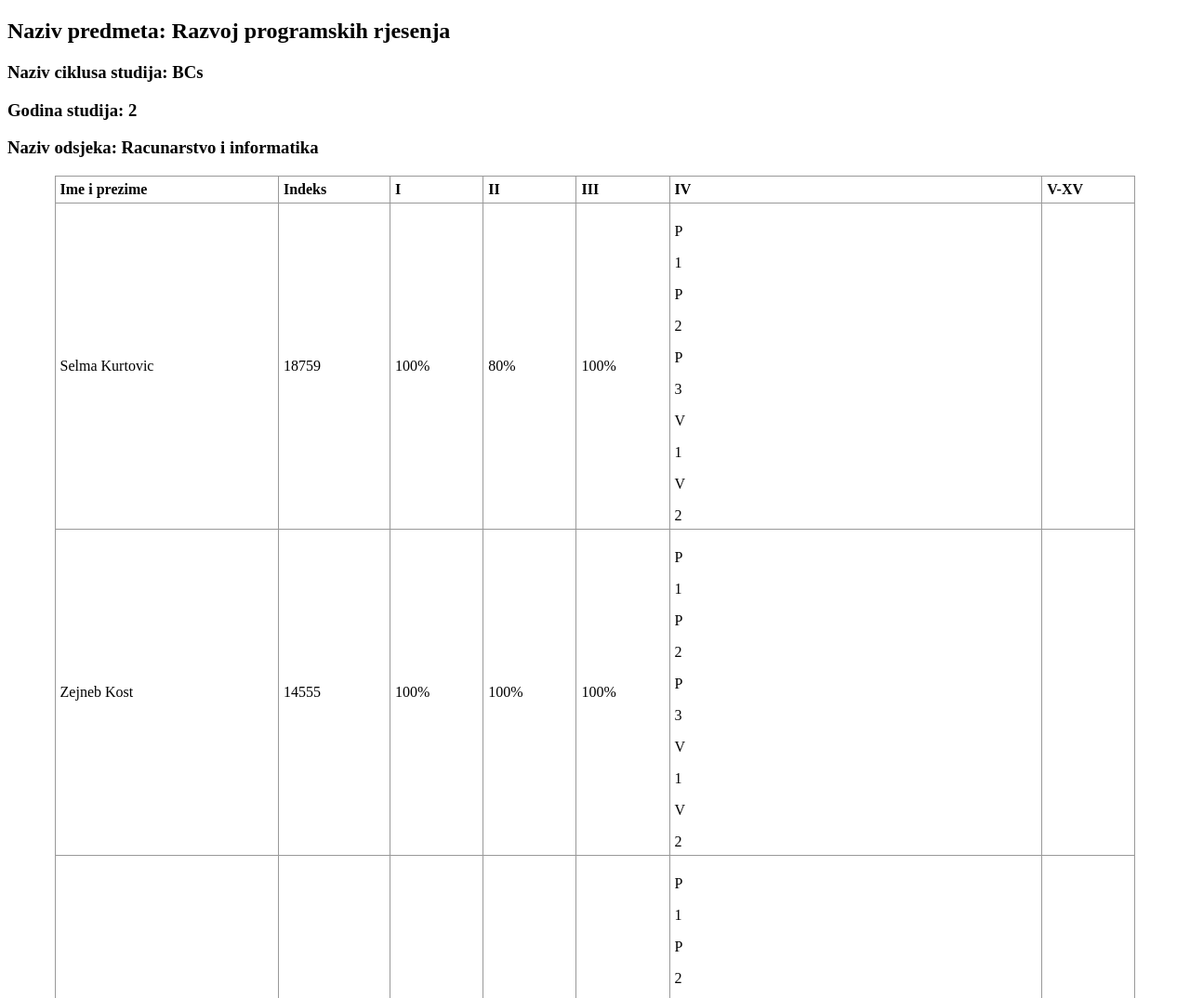
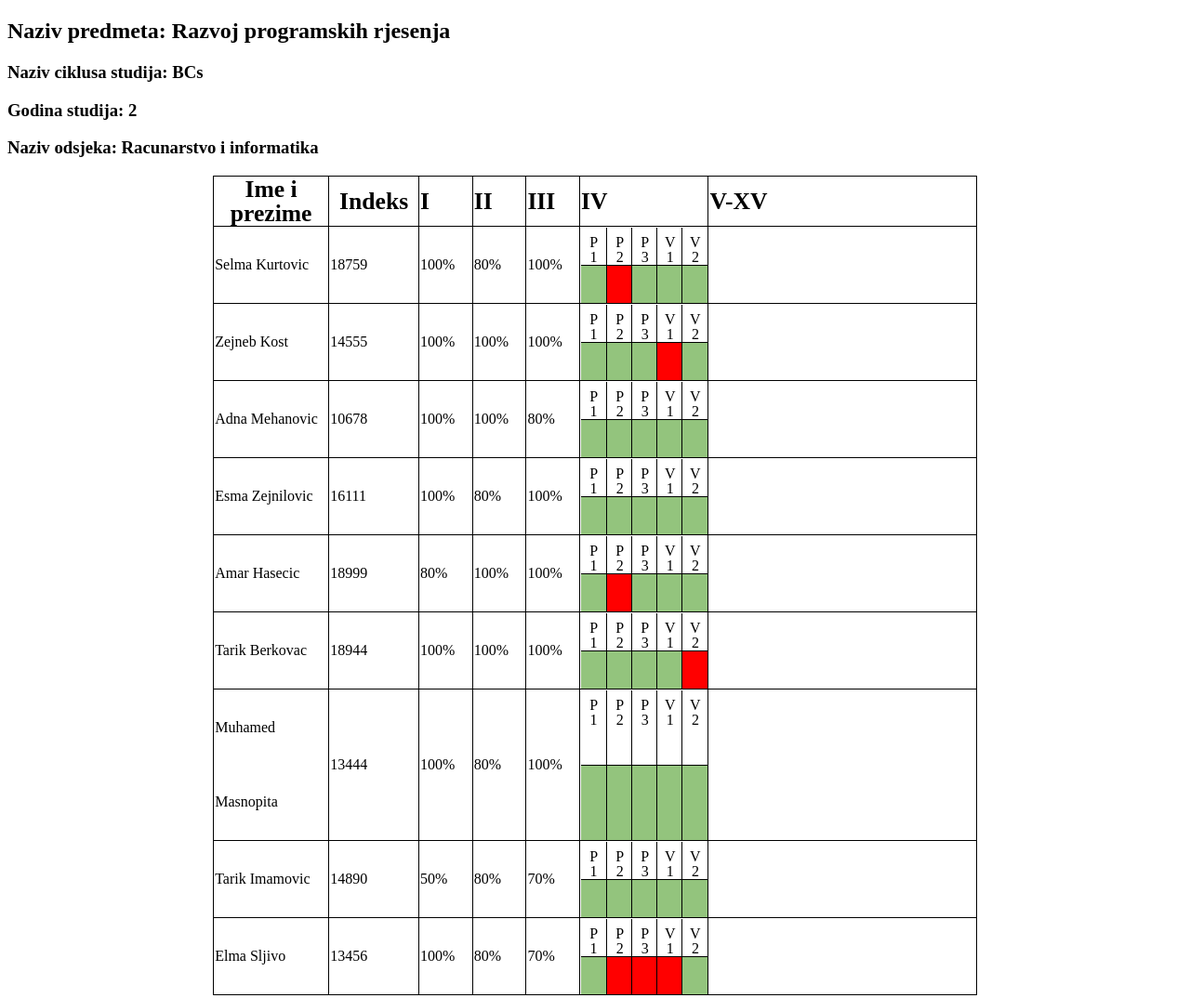
Before and after one commit to selmakurtovic4/AttendanceTrackerApp, a plain HTML site: page html/prisustvo.html in a window 1280 px wide. Shown: the top 1074 px of the page at 93% size. Drawn offline with Linux system fonts and the light colour scheme.

Commit message:
dodan dizajn

```diff
--- a/css/prisustvo.css
+++ b/css/prisustvo.css
@@ -1,28 +1,115 @@
-table {
+
+
+h8{
+    text-align: center;
+    clear: both;
+}
+h9{
+    text-align: center;
+}
+.bottom{
+    border-left: 1px solid;
+    background-color: #93C47D;
+    border-top: 1px solid;
+
+}
+.bottom.nije-prisutan{
+    background-color: red ;
+}
+.first-column{
+    border-left: none !important;
+}
+
+.table-class {
     border-collapse: collapse;
-    width: 92%;
+    width: 65%;
     margin: auto;
+    height: fit-content;
+  }
+
+ .table-class td, th {
+    border: 1px solid black;
+    width:5%;
+    text-align: left;
+    overflow: hidden;
 
 
   }
-
-  td, th {
-    border: 1px solid #999;
-  width: 5%;
-    text-align: left;
-    padding: 5px;
+  .table-class th{
+    font-size: 1.6em;
+    line-height: 1;
 
   }
-  table.table-class td {
-    height: 20%;
+  .table-class th:first-child,  .table-class th:first-child+th{
+    text-align: center;
+
+  }
+  .table-class tr{
+   height: 50px;
     overflow: hidden;
+  line-height: 5;
+
   }
-  td:first-child{
+
+  .table-class td:first-child{
+    width:10%;
+    vertical-align: top;
+  }
+  .table-class td:first-child+td{
+    width:6%;
+  }
+  .table-class td:first-child+td+td+td+td+td{
     width:12%;
   }
-  td:first-child+td{
-    width:6%;
+
+  .grid-container{
+
+    display: grid;
+  grid-template-columns: repeat(5,10%);
+
+  height: 100%;
   }
-  td:first-child+td+td+td+td+td{
-    width:20%;
+  .grid-container>div{
+
+    height:5%;
+    gap: 30px;
   }
+
+#trenutna-sedmica td{
+    width: 20%;
+    border: 1px solid black;
+    padding: 4%;
+}
+#trenutna-sedmica tr{
+    height: 50%;
+    border: 1px solid black;
+    line-height: 0 !important;
+}
+
+#trenutna-sedmica {
+    width: 100%;
+     border-collapse: collapse;
+}
+.trenutna{
+    height: 100%;
+    display: grid;
+    grid-template-columns: repeat(5,20%);
+    grid-template-rows: 50% 50%;
+
+
+}
+.trenutna>div{
+
+    box-sizing: content-box;
+    height: 100%;
+    width: 100%;
+    line-height: 0;
+}
+.upper{
+    border-left: 1px solid;
+    border-bottom: 1px solid;
+    text-align: center;
+}
+.zadnja{
+    width:25%;
+  }
```
